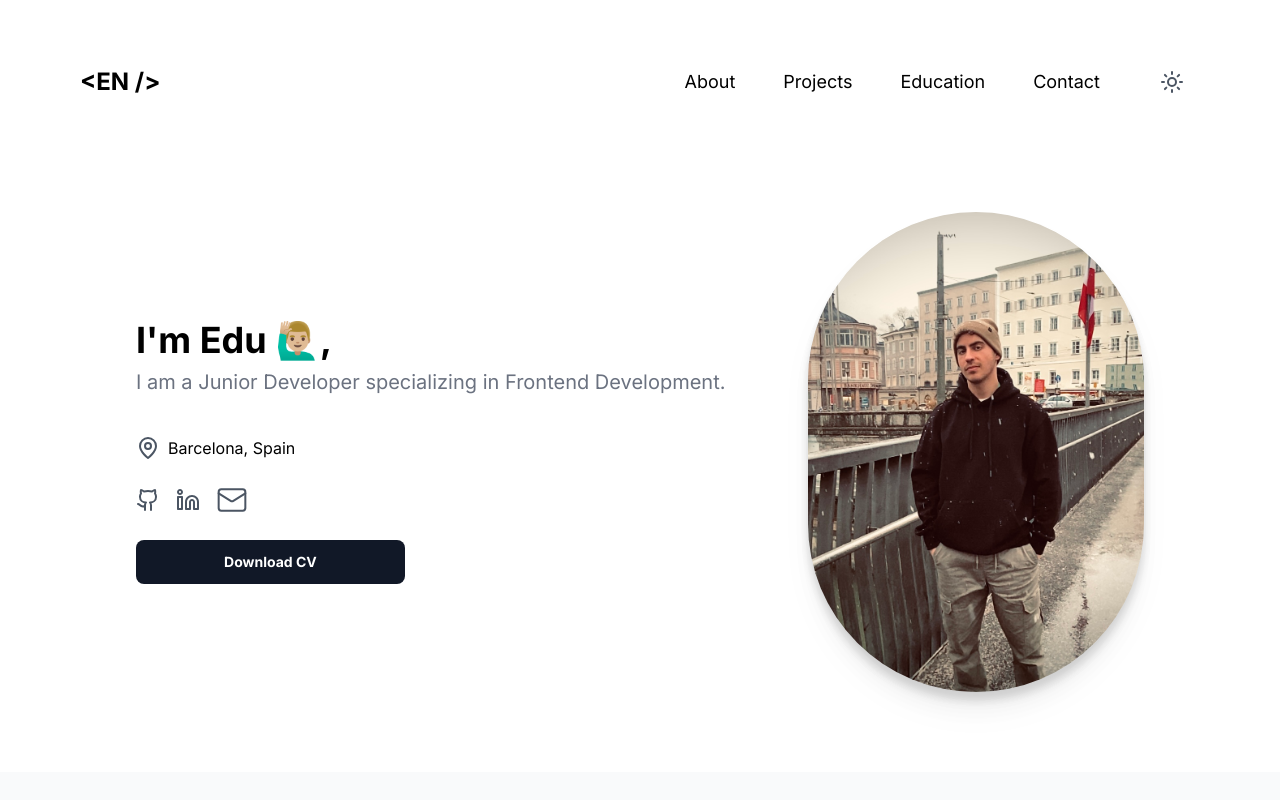
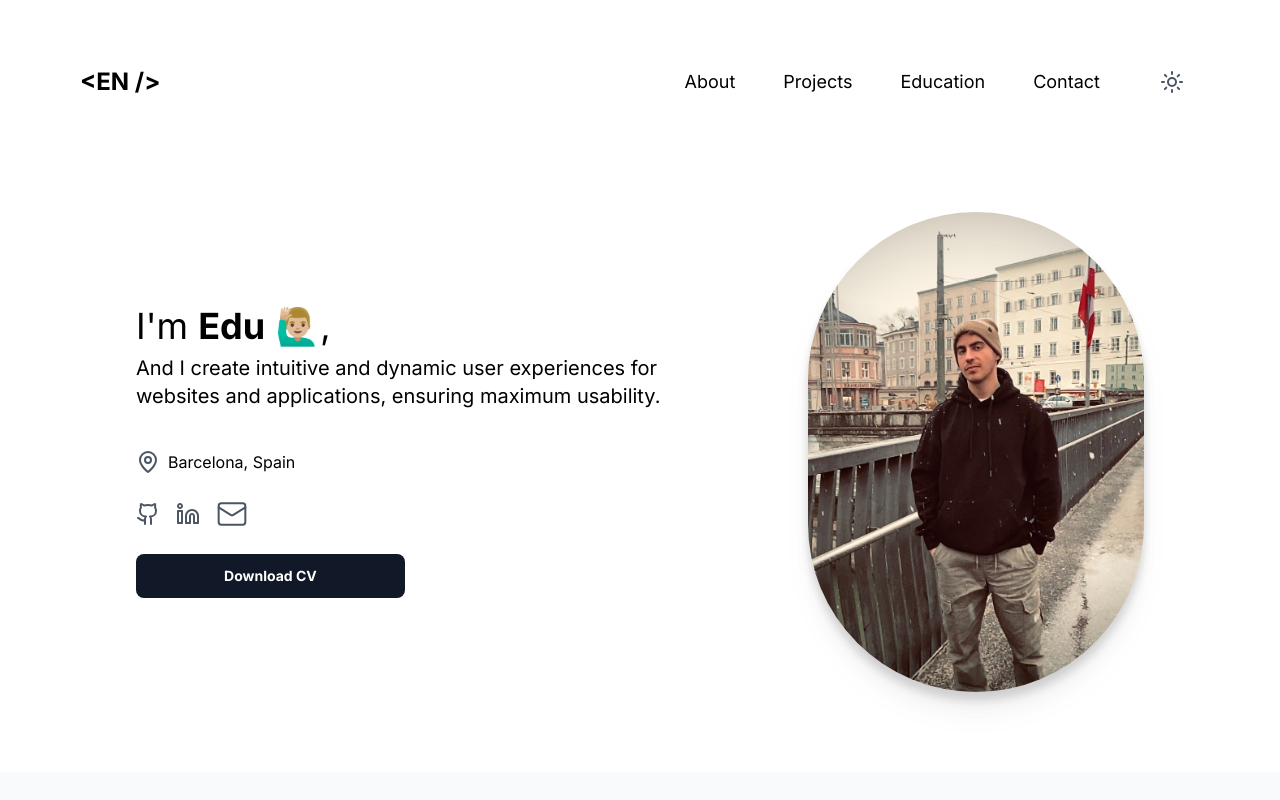
Before and after one commit to naviotech/personal-portfolio, a React (Vite) app: page / in a window 1280 px wide. Shown: the top 800 px of the page. Built offline with nearby package versions, Linux system fonts and the light colour scheme.

Commit message:
retoques

```diff
--- a/src/components/Footer.jsx
+++ b/src/components/Footer.jsx
@@ -16,7 +16,7 @@ const Footer = () => {
           </svg>
         </a>
         <p className="flex items-center justify-center gap-3 font-extrabold dark:text-dark-title">naviomaya@gmail.com
-          <span className="hover:scale-110 transition-all" onClick={handleCopy}>
+          <span className="hover:scale-110 transition-all cursor-pointer" onClick={handleCopy}>
             <svg width="22" height="22" viewBox="0 0 32 32" fill="none" xmlns="http://www.w3.org/2000/svg">
               <path  d="M26.6667 10.6665H13.3334C11.8607 10.6665 10.6667 11.8604 10.6667 13.3332V26.6665C10.6667 28.1393 11.8607 29.3332 13.3334 29.3332H26.6667C28.1395 29.3332 29.3334 28.1393 29.3334 26.6665V13.3332C29.3334 11.8604 28.1395 10.6665 26.6667 10.6665Z" stroke="#4B5563" strokeWidth="2" strokeLinecap="round" strokeLinejoin="round"/>
               <path  d="M5.33341 21.3332C3.86675 21.3332 2.66675 20.1332 2.66675 18.6665V5.33317C2.66675 3.8665 3.86675 2.6665 5.33341 2.6665H18.6667C20.1334 2.6665 21.3334 3.8665 21.3334 5.33317" stroke="#4B5563" strokeWidth="2" strokeLinecap="round" strokeLinejoin="round"/>
--- a/src/components/Header.jsx
+++ b/src/components/Header.jsx
@@ -61,8 +61,8 @@ const Header = ({ theme, handleSun, handleMoon }) => {
         </figure>
 
         <article className="md:w-[60%]">
-          <h1 className="font-bold text-2xl mb-2 lg:text-4xl dark:text-dark-title">{"I'm Edu 🙋🏼‍♂️,"}</h1>
-          <p className="text-gray-500 lg:text-xl dark:text-dark-subtitle">{"I am a Junior Developer specializing in Frontend Development."}</p>
+          <h1 className=" text-2xl mb-2 lg:text-4xl dark:text-dark-title">{"I'm"} <strong>Edu</strong> 🙋🏼‍♂️,</h1>
+          <p className="text-black lg:text-xl dark:text-white md:w-[80%]">{"And I create intuitive and dynamic user experiences for websites and applications, ensuring maximum usability."}</p>
           <div className="flex gap-2 mt-10">
             <img src="/svg/ubication.svg"></img>
             <p className="dark:text-dark-subtitle">Barcelona, Spain</p>
--- a/src/components/Main.jsx
+++ b/src/components/Main.jsx
@@ -237,14 +237,6 @@ const Main = () => {
               startDate={"jan. 2023"}
               endDate={"oct. 2023"}
             />
-            <EducationItem
-              type={"CFGS"}
-              institution={"Cedesca"}
-              degree={"Higher Technician in Nutrition"}
-              startDate={"sep. 2017"}
-              endDate={"jan. 2019"}
-            />
-
 
           </div>
 
```
